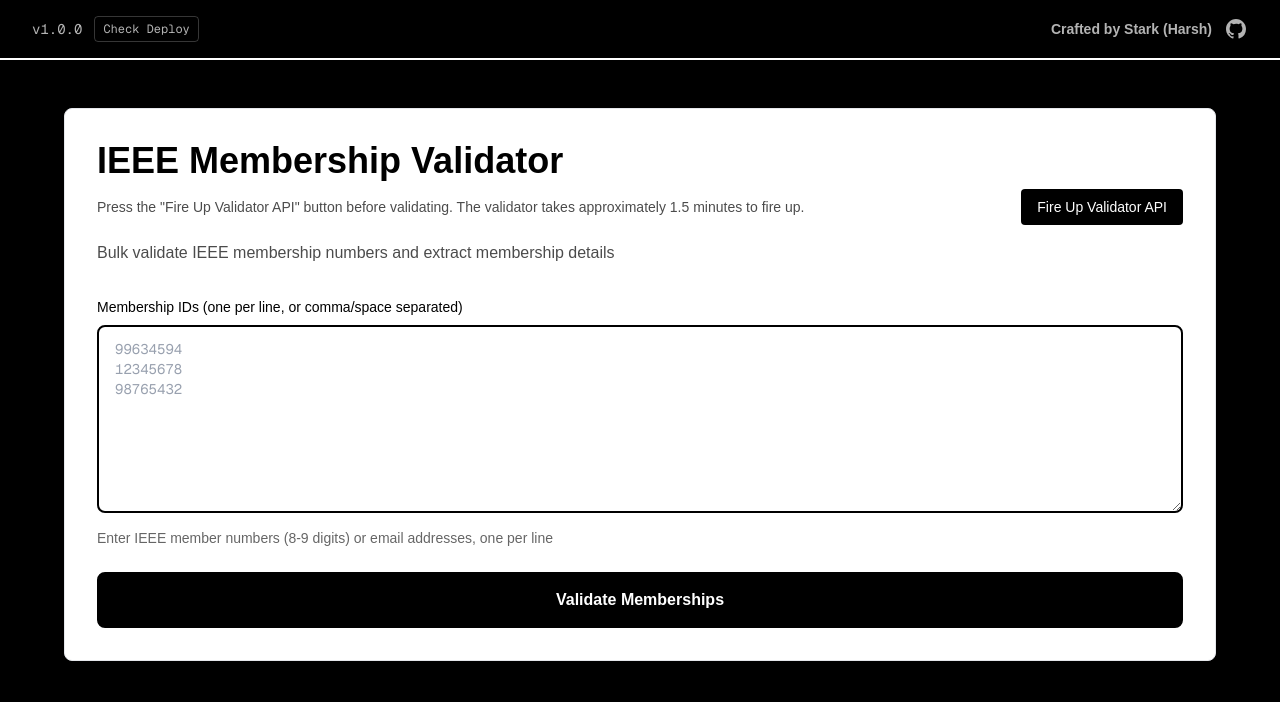
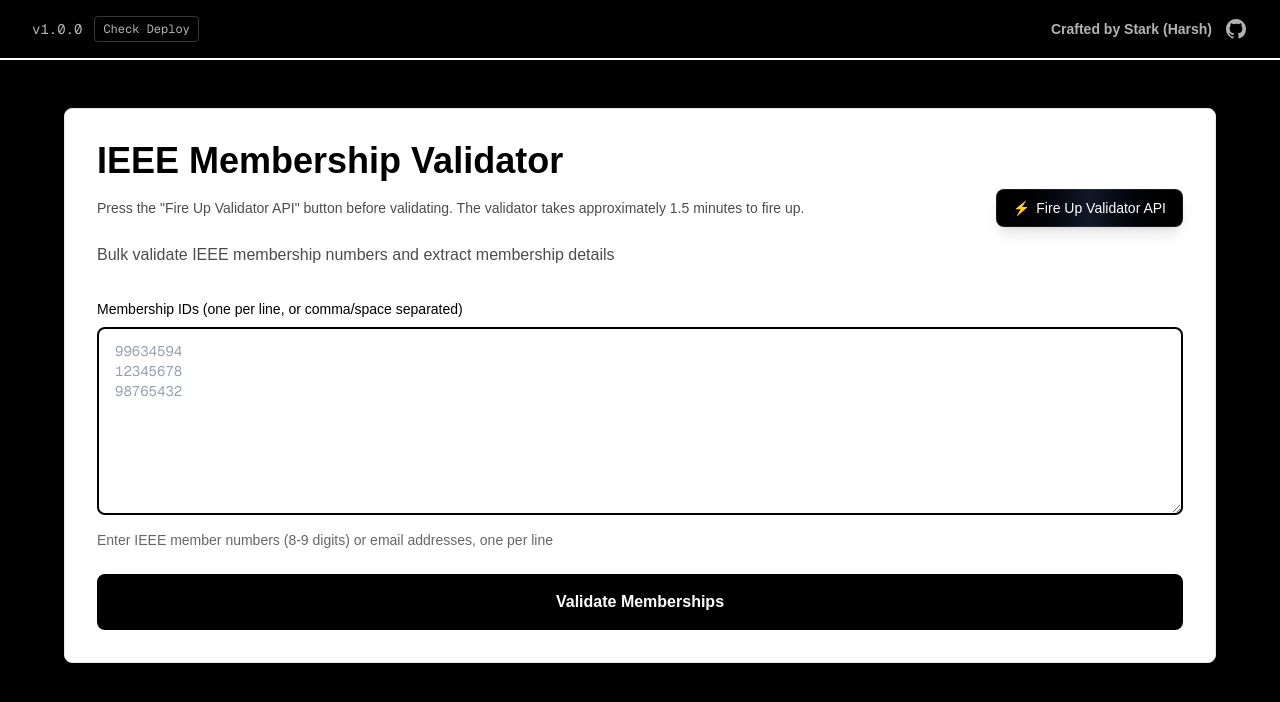
Before and after one commit to StarkAg/ieee-membership-validator, a Next.js app: page / in a window 1280 px wide. Shown: the top 702 px of the page. Built offline with nearby package versions, Linux system fonts and the light colour scheme.

Commit message:
Add aesthetic shine effects to Fire Up Validator API button with shimmer animation

```diff
--- a/app/globals.css
+++ b/app/globals.css
@@ -24,3 +24,17 @@
   color: #000000;
   font-family: Arial, Helvetica, sans-serif;
 }
+
+/* Shimmer animation for Fire Up button */
+@keyframes shimmer {
+  0% {
+    transform: translateX(-100%);
+  }
+  100% {
+    transform: translateX(100%);
+  }
+}
+
+.shimmer-effect {
+  animation: shimmer 3s infinite;
+}
--- a/app/page.tsx
+++ b/app/page.tsx
@@ -389,9 +389,31 @@
             <button
               onClick={handleRefreshValidator}
               disabled={refreshing}
-              className="px-3 sm:px-4 py-1.5 sm:py-2 bg-black text-white text-xs sm:text-sm font-medium rounded hover:bg-gray-800 disabled:opacity-50 disabled:cursor-not-allowed transition-colors whitespace-nowrap"
+              className="relative px-3 sm:px-4 py-1.5 sm:py-2 bg-gradient-to-r from-black via-gray-900 to-black text-white text-xs sm:text-sm font-medium rounded-lg overflow-hidden disabled:opacity-50 disabled:cursor-not-allowed transition-all duration-300 whitespace-nowrap shadow-lg hover:shadow-xl hover:shadow-white/10 hover:scale-105 active:scale-100 disabled:hover:scale-100 disabled:hover:shadow-lg group border border-white/10 hover:border-white/20"
             >
-              {refreshing ? 'Refreshing...' : 'Fire Up Validator API'}
+              {/* Continuous subtle shimmer effect */}
+              <span className="absolute inset-0 shimmer-effect bg-gradient-to-r from-transparent via-white/5 to-transparent"></span>
+
+              {/* Shine effect on hover */}
+              <span className="absolute inset-0 -translate-x-full group-hover:translate-x-full transition-transform duration-1000 bg-gradient-to-r from-transparent via-white/15 to-transparent"></span>
+
+              {/* Subtle glow effect */}
+              <span className="absolute inset-0 rounded-lg bg-gradient-to-r from-white/0 via-white/5 to-white/0 opacity-0 group-hover:opacity-100 transition-opacity duration-500"></span>
+
+              {/* Button text */}
+              <span className="relative z-10 flex items-center gap-1.5">
+                {refreshing ? (
+                  <>
+                    <span className="inline-block w-3 h-3 border-2 border-white border-t-transparent rounded-full animate-spin"></span>
+                    Refreshing...
+                  </>
+                ) : (
+                  <>
+                    <span className="text-yellow-300">⚡</span>
+                    Fire Up Validator API
+                  </>
+                )}
+              </span>
             </button>
           </div>
           {refreshMessage && (
```
